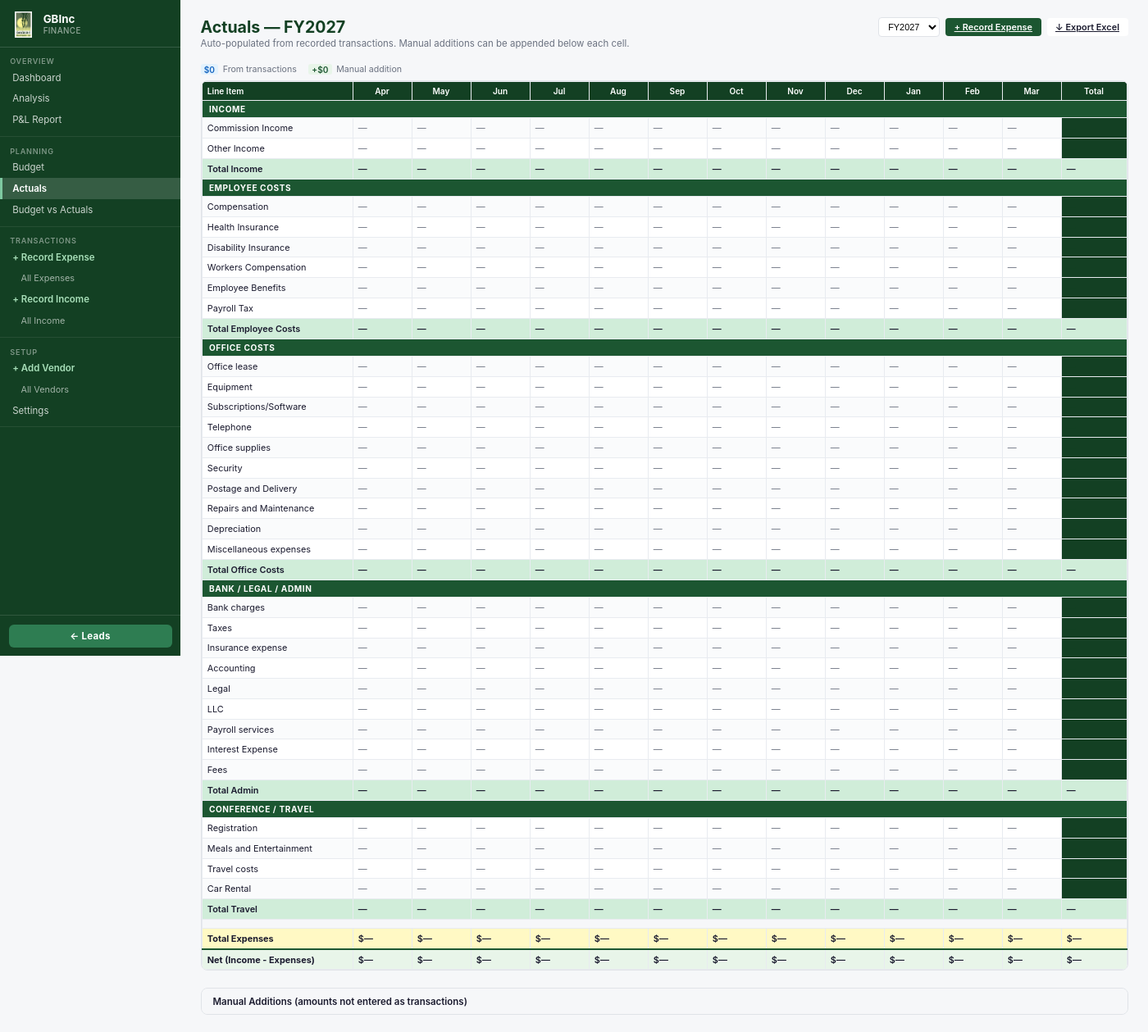
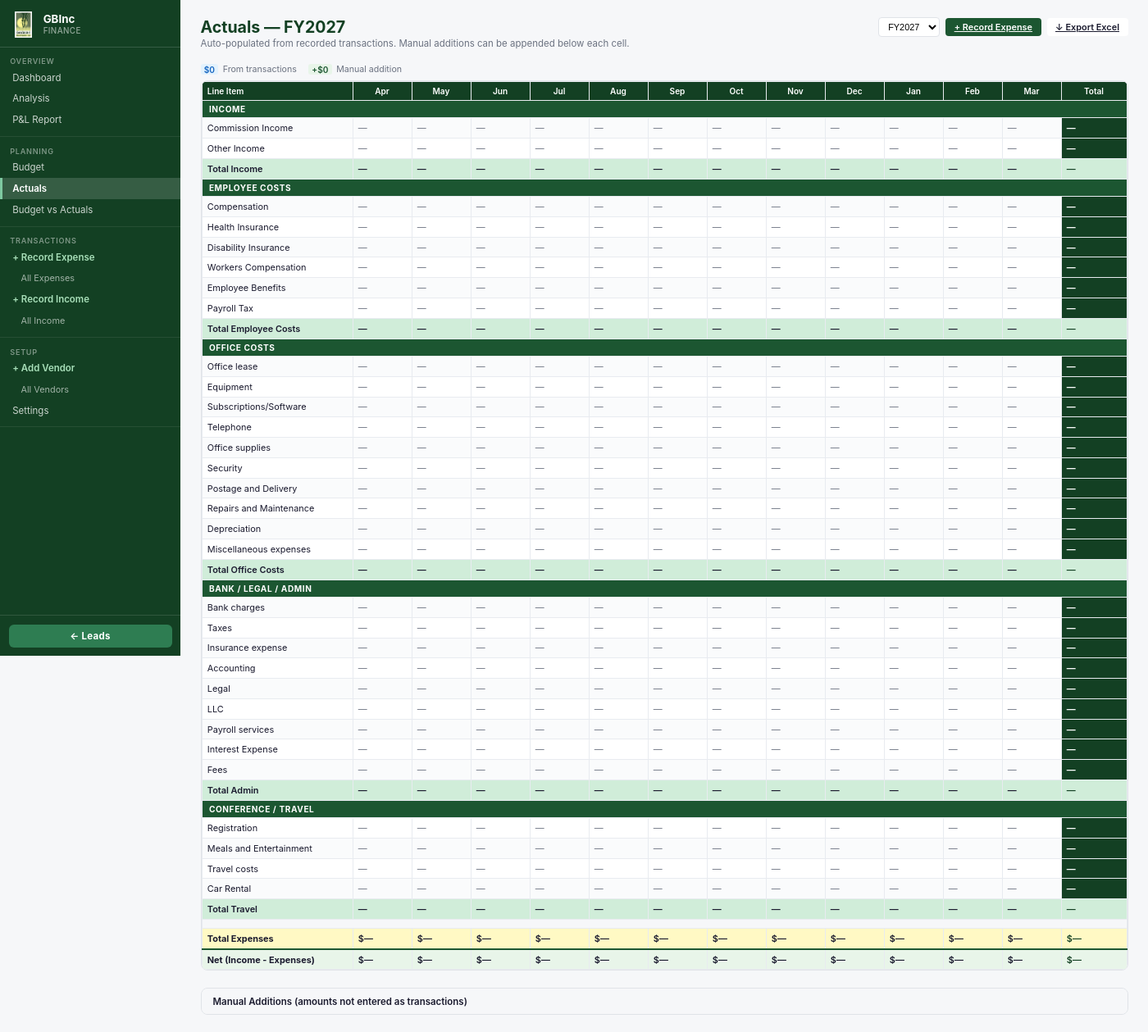
Before and after one commit to padmaja-artsee/godavari, a FastAPI app: page /actuals in a window 1400 px wide. Shown: the whole page at 82% size. Run offline with FastAPI, Linux system fonts and the light colour scheme; data comes from the database, SQL or seed files in the repository; data that the repository does not hold is empty.

Commit message:
Fix Total column text invisible on dark background in all Finance sheets
Co-authored-by: Cursor <cursoragent@cursor.com>

```diff
--- a/finance/static/finance.css
+++ b/finance/static/finance.css
@@ -115,7 +115,11 @@ body { font-family: var(--font); color: var(--text); background: var(--grey); di
 .f-grid thead th { background: var(--green-d); color: #fff; font-weight: 600; font-size: .72rem; text-align: center; position: sticky; top: 0; z-index: 2; }
 .f-col-label { width: 200px; text-align: left !important; position: sticky; left: 0; background: var(--green-d) !important; z-index: 3; }
 .f-col-month { min-width: 72px; text-align: center; }
-.f-col-total { min-width: 80px; background: var(--green-d) !important; }
+.f-col-total { min-width: 80px; background: var(--green-d) !important; color: #fff !important; font-weight: 600; }
+.f-row-subtotal .f-col-total,
+.f-row-highlight .f-col-total,
+.f-row-total .f-col-total { color: var(--green-d) !important; }
+.f-section-header-row .f-col-total { color: #fff !important; }
 .f-col-var { min-width: 60px; text-align: center; }
 .f-col-var-sub { min-width: 60px; text-align: center; font-size: .68rem; background: var(--grey) !important; color: var(--text) !important; }
 
@@ -152,6 +156,26 @@ body { font-family: var(--font); color: var(--text); background: var(--grey); di
 .f-calc-total { color: var(--green-d); font-weight: 700; font-size: .78rem; }
 .f-ro-val { font-weight: 600; }
 .f-ro-total { font-weight: 700; color: var(--green-d); }
+
+/* Total column spans: white on dark-green background */
+.f-col-total .f-calc-total,
+.f-col-total .f-calc-total-cell,
+.f-col-total .f-ro-total,
+.f-col-total .f-ro-val { color: #fff !important; }
+
+/* Restore dark text for light-background rows (subtotal / total / highlight) */
+.f-row-subtotal .f-col-total .f-calc-total,
+.f-row-subtotal .f-col-total .f-calc-total-cell,
+.f-row-subtotal .f-col-total .f-ro-total,
+.f-row-subtotal .f-col-total .f-ro-val,
+.f-row-total    .f-col-total .f-calc-total,
+.f-row-total    .f-col-total .f-calc-total-cell,
+.f-row-total    .f-col-total .f-ro-total,
+.f-row-total    .f-col-total .f-ro-val,
+.f-row-highlight .f-col-total .f-calc-total,
+.f-row-highlight .f-col-total .f-calc-total-cell,
+.f-row-highlight .f-col-total .f-ro-total,
+.f-row-highlight .f-col-total .f-ro-val { color: var(--green-d) !important; }
 .f-neg { color: var(--red) !important; }
 
 /* ─── Variance colors ─── */
```
